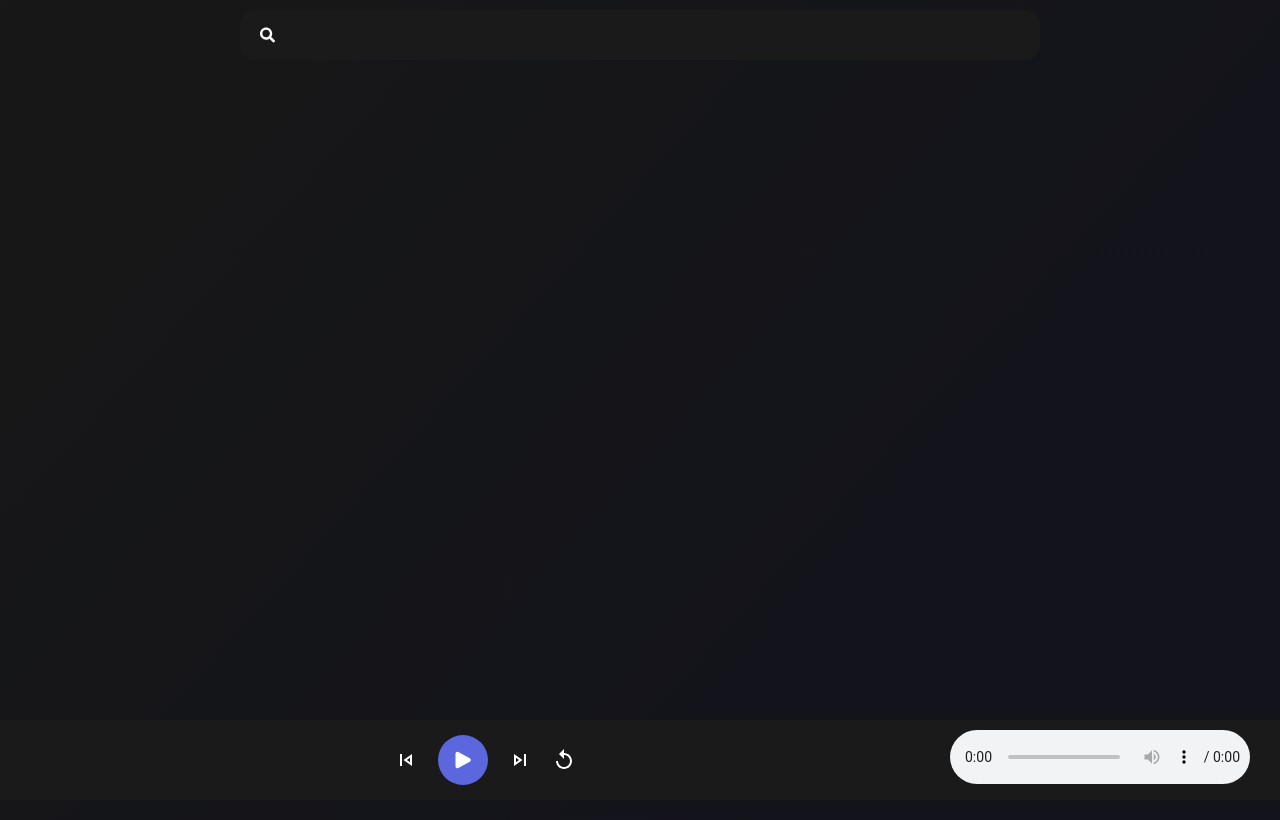
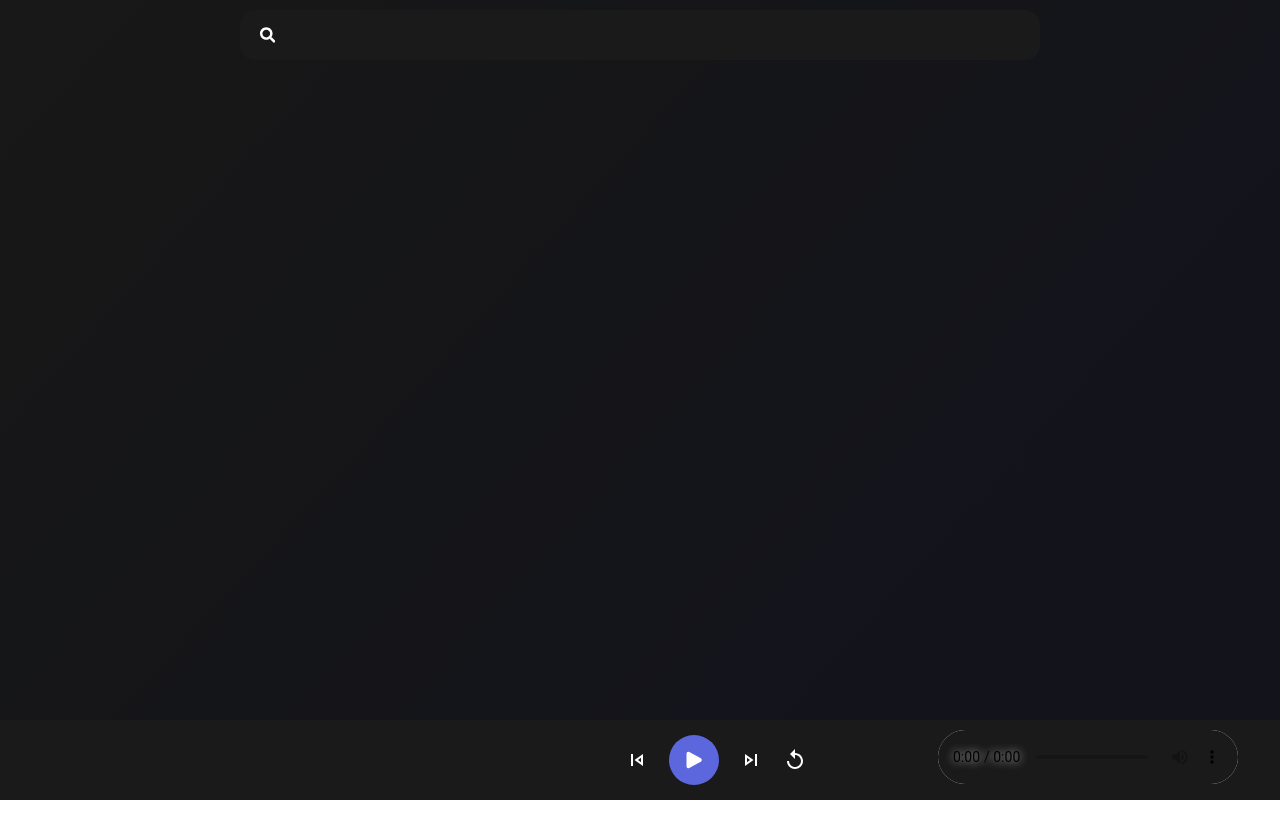
Before and after one commit to eduardohardoy/itunes-podcast, a React (Vite) app: page / in a window 1280 px wide. Built offline with nearby package versions, Linux system fonts and the light colour scheme.

Commit message:
add styles and fix button inside table

```diff
--- a/src/lib/music-player/components/action-buttons/index.tsx
+++ b/src/lib/music-player/components/action-buttons/index.tsx
@@ -25,17 +25,17 @@ const ActionButtons = ({
   onReplay,
 }: IActionButtonProps) => (
   <Container>
-    <MdOutlineSkipPrevious size={24} onClick={onPrev} />
+    <MdOutlineSkipPrevious size={24} onClick={onPrev} cursor="pointer"/>
     <Button>
       {isPlaying ? (
-        <AiOutlinePause fill="white" size={24} onClick={onPause} />
+        <AiOutlinePause fill="white" size={24} onClick={onPause} cursor="pointer"/>
       ) : (
-        <HiOutlinePlay fill="white" size={24} onClick={onPlay} />
+        <HiOutlinePlay fill="white" size={24} onClick={onPlay} cursor="pointer"/>
       )}
     </Button>
 
-    <MdOutlineSkipNext size={24} onClick={onNext} />
-    <MdReplay size={24} onClick={onReplay} />
+    <MdOutlineSkipNext size={24} onClick={onNext} cursor="pointer"/>
+    <MdReplay size={24} onClick={onReplay} cursor="pointer"/>
   </Container>
 );
 
--- a/src/lib/music-player/components/action-buttons/styled.tsx
+++ b/src/lib/music-player/components/action-buttons/styled.tsx
@@ -4,6 +4,8 @@ export const Container = styled.div`
   display: flex;
   align-items: center;
   gap: 20px;
+  flex: 1;
+  flex-basis: 0;
 `;
 
 export const Button = styled.div`
--- a/src/lib/music-player/components/audio-controls/index.tsx
+++ b/src/lib/music-player/components/audio-controls/index.tsx
@@ -6,6 +6,12 @@ interface IAudioControlsProps {
 }
 
 const AudioControlContainer = styled.div`
+flex: 1;
+flex-basis: 0;
+
+audio::-webkit-media-controls-panel {
+  background-color: #1a1a1a;
+}
   audio::-webkit-media-controls-play-button {
     display: none;
   }
@@ -14,19 +20,6 @@ const AudioControlContainer = styled.div`
     display: none;
   }
 
-  audio::-webkit-media-controls-current-time-display {
-    order: 0;
-  }
-
-  audio::-webkit-media-controls-timeline-container {
-    order: 1;
-  }
-  audio::-webkit-media-controls-time-remaining-display {
-    order: 2;
-  }
-  audio::-webkit-media-controls-volume-slider-container {
-    order: 3;
-  }
 `;
 
 const AudioControls = ({ episodeUrl }: IAudioControlsProps) => {
--- a/src/lib/music-player/styled.ts
+++ b/src/lib/music-player/styled.ts
@@ -11,4 +11,6 @@ export const Container = styled.div`
 
 export const Details = styled.div`
   display: flex;
+  flex: 2;
+  flex-basis: 0;
 `;
--- a/src/styles/globals.ts
+++ b/src/styles/globals.ts
@@ -6,7 +6,6 @@ export const GlobalStyles = createGlobalStyle`
   font-family: Quicksand, system-ui, Avenir, Helvetica, Arial, sans-serif;
   line-height: 1.5;
   font-weight: 400;
-
   color-scheme: light dark;
   color: ${colors.primary};
   background: ${colors.background};
@@ -18,6 +17,11 @@ export const GlobalStyles = createGlobalStyle`
   -webkit-text-size-adjust: 100%;
 }
 
+* {
+  margin: 0;
+  box-sizing: border-box;
+}
+
 body {
   margin: 0;
   min-width: 320px;
--- a/src/view/details/components/episodes-list/index.tsx
+++ b/src/view/details/components/episodes-list/index.tsx
@@ -28,6 +28,8 @@ const EpisodesList = ({ episodes, onEpisodeClick }: IEpisodesListProps) => {
   const currentEpisodeId = useSelector(selectCurrentEpisodeId);
   const isPlayingPlaylist = useSelector(selectIsPlaying);
 
+  const audioElement = document.querySelector("audio");
+
   return (
     <Table>
       <TableHead>
@@ -45,17 +47,21 @@ const EpisodesList = ({ episodes, onEpisodeClick }: IEpisodesListProps) => {
             <Cell>
               {currentEpisodeId === episode.trackId && isPlayingPlaylist ? (
                 <AiOutlinePause
+                  fill="white"
                   cursor="pointer"
                   onClick={() => {
                     dispatch(setIsPlaying(false));
+                    audioElement?.pause();
                   }}
                 />
               ) : (
                 <HiOutlinePlay
+                  fill="white"
                   cursor="pointer"
                   onClick={() => {
                     dispatch(setIsPlaying(true));
                     onEpisodeClick(episode.trackId);
+                    audioElement?.play();
                   }}
                 />
               )}
```
